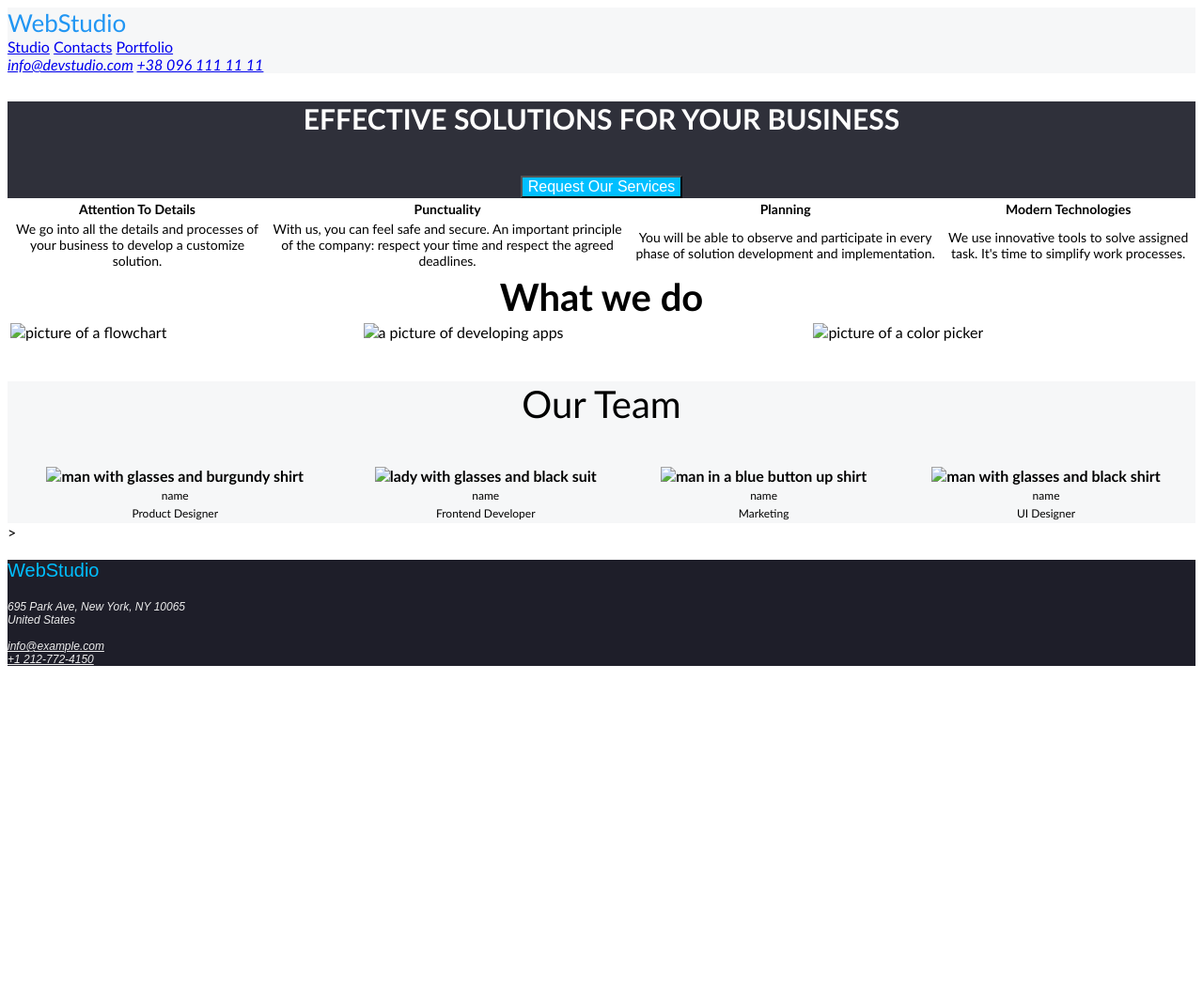
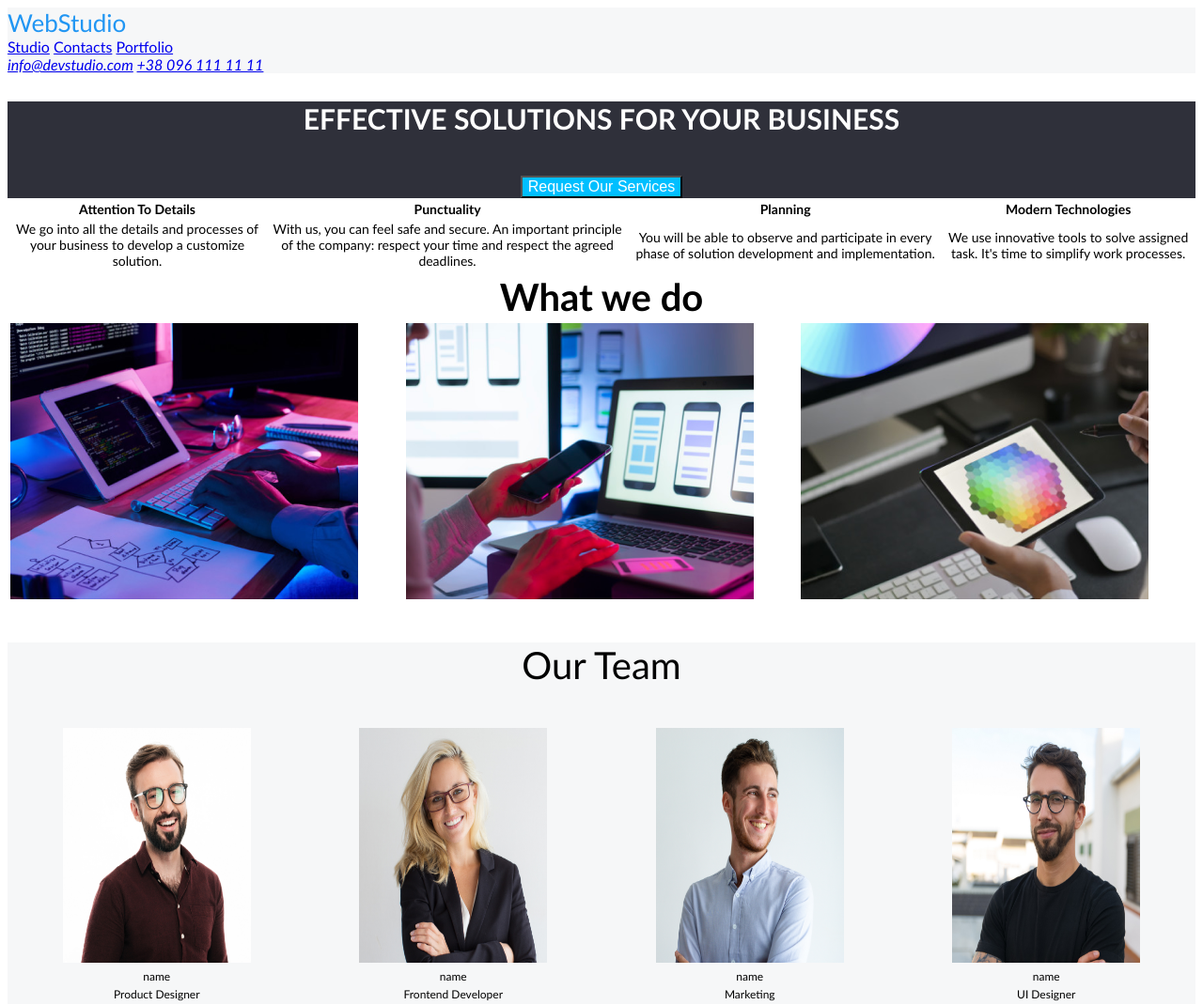
Before and after one commit to sclai21/goit-markup-hw-01, a plain HTML site: page index.html in a window 1280 px wide. Shown: the top 1070 px of the page at 94% size. Before the commit the page ends 800 px from the top, so only its background shows below. Drawn offline with Linux system fonts and the light colour scheme.

Commit message:
Updated images pathing

```diff
--- a/index.html
+++ b/index.html
@@ -69,19 +69,19 @@
             <th colspan="3">What we do</th>
         </tr>
         <tr>
-            <td><img src="flowchart_img.png" alt="picture of a flowchart" /></td>
-            <td><img src="app_dev_img.png" alt="a picture of developing apps" /></td>
-            <td><img src="color_picker_img.png" alt="picture of a color picker"></td>
+            <td><img src="images/flowchart_img.png" alt="picture of a flowchart" /></td>
+            <td><img src="images/app_dev_img.png" alt="a picture of developing apps" /></td>
+            <td><img src="images/color_picker_img.png" alt="picture of a color picker"></td>
         </tr>
    </table>
    <div style="background-color: rgb(246, 247, 248); text-align: center;">
         <p style="font-size: 40px;">Our Team</p>
         <table style="width:100%">
             <tr>
-                <th><img src="man_glasses_burgandy.jpg" alt="man with glasses and burgundy shirt" height="250px" width="200px"/></th>
-                <th><img src="lady_glasses.jpg" alt="lady with glasses and black suit" height="250px" width="200px" /></th>
-                <th><img src="guy_button_up.jpg" alt="man in a blue button up shirt" height="250px" width="200px" /></th>
-                <th><img src="guy_black_shirt.jpg" alt="man with glasses and black shirt" height="250px" width="200px" /></th>
+                <th><img src="images/man_glasses_burgandy.jpg" alt="man with glasses and burgundy shirt" height="250px" width="200px"/></th>
+                <th><img src="images/lady_glasses.jpg" alt="lady with glasses and black suit" height="250px" width="200px" /></th>
+                <th><img src="images/guy_button_up.jpg" alt="man in a blue button up shirt" height="250px" width="200px" /></th>
+                <th><img src="images/guy_black_shirt.jpg" alt="man with glasses and black shirt" height="250px" width="200px" /></th>
             </tr>
             <tr style="text-align:center; font-size: 12px;">
                 <td>name</td>
```
